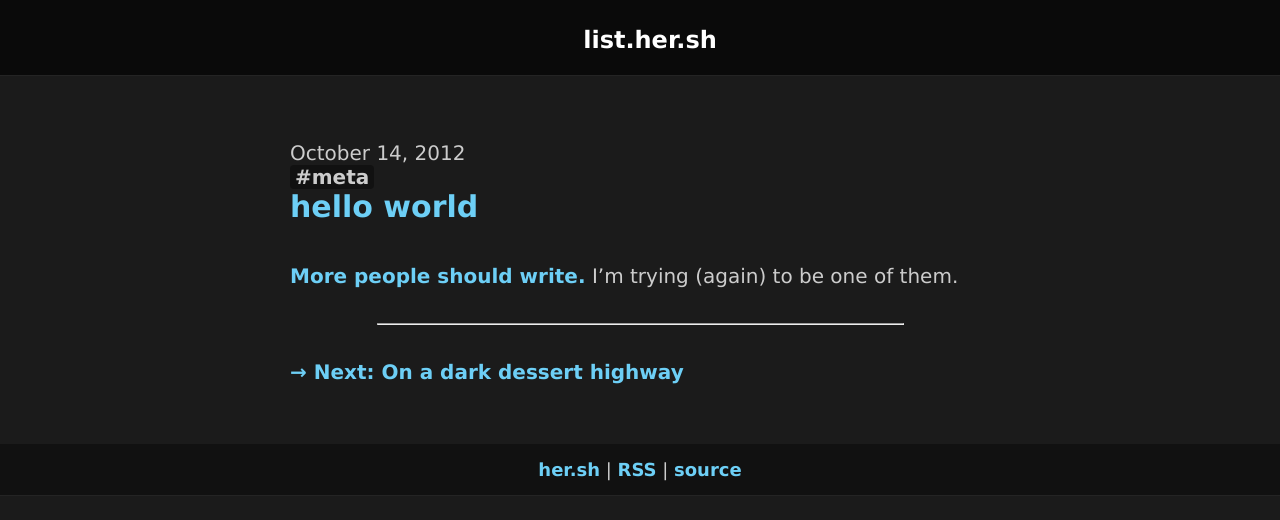
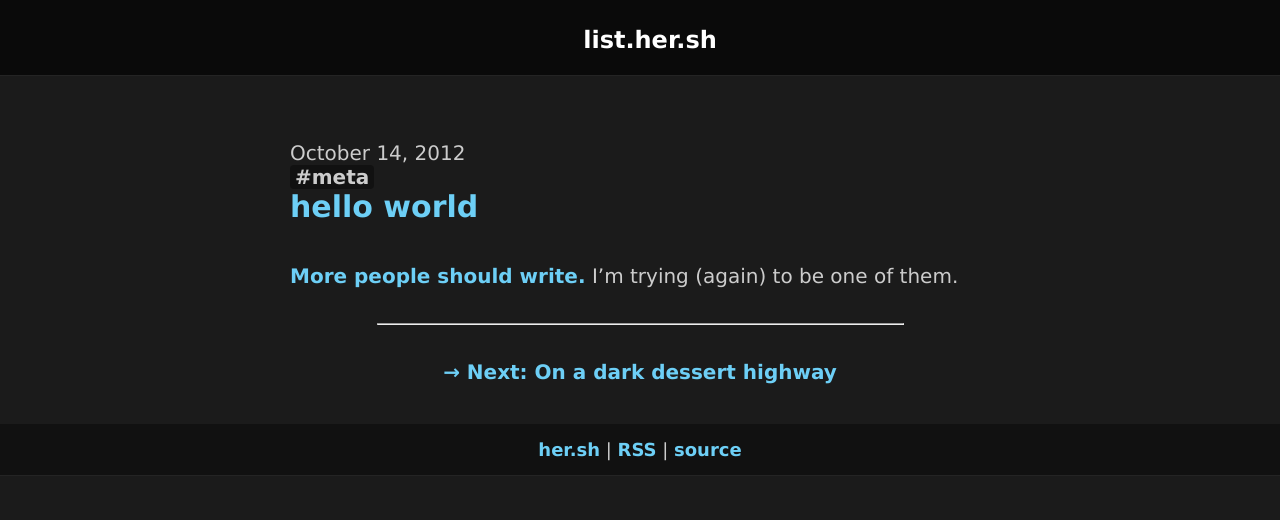
Before and after one commit to jhersh/list.her.sh, a Jekyll site: the page built from _posts/2012-10-14-hello.md, in a window 1280 px wide. Shown: the top 520 px of the page. Built offline with Jekyll 4.4.1, drawn with Linux system fonts in a browser that asks for light colours.

Commit message:
Center-align footer

```diff
--- a/_includes/post_footer.html
+++ b/_includes/post_footer.html
@@ -1,6 +1,6 @@
 <hr />
 
-<p>
+<div class="pagination">
 	{% assign hasPrevious = page.previous.url != null %}
     {% assign hasNext = page.next.url != null %}
 
@@ -15,4 +15,4 @@
     {% if hasNext %}
         <a class="page-link" href="{{ page.next.url }}" title="{{ page.next.title }}">&rarr; Next: {{ page.next.title }}</a>
     {% endif %}
-</p>
+</div>
--- a/_includes/styles.css
+++ b/_includes/styles.css
@@ -182,6 +182,10 @@ p.summary {
     font-size: 90%;
 }
 
+div.pagination {
+    text-align: center;
+}
+
 .post a:visited {
     color: #FFF;
 }
```
